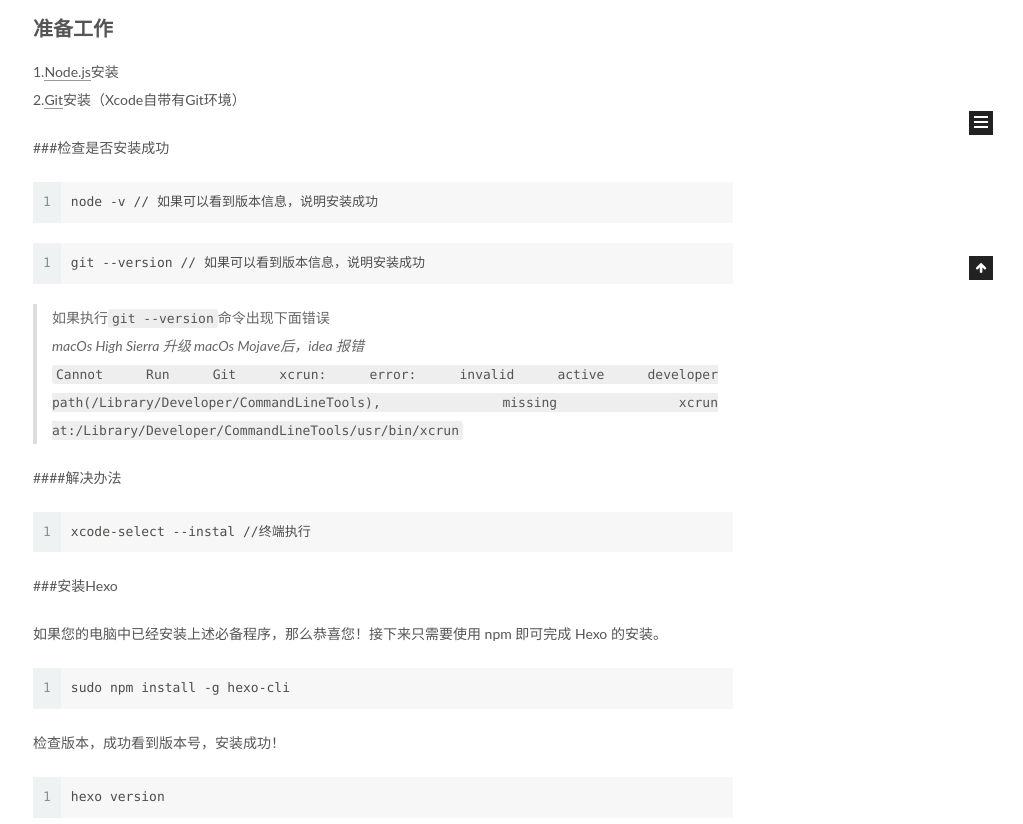
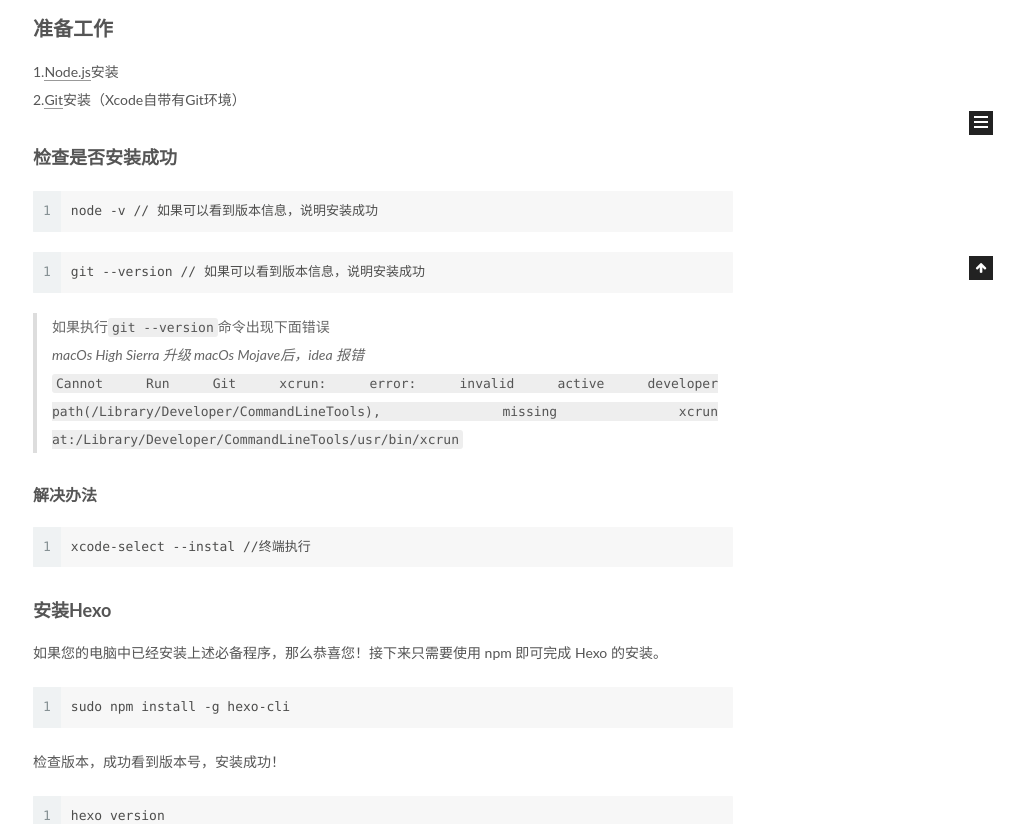
Before and after one commit to Smilefrank/Smilefrank.github.io, a plain HTML site: page index.html in a window 1280 px wide. Shown: the part 620-1444 px from the top of the page, without its empty margins (257-1280 px from the left). Drawn offline with Linux system fonts and the light colour scheme.

Commit message:
Site updated: 2019-07-30 18:56:00

```diff
--- a/css/main.css
+++ b/css/main.css
@@ -1822,7 +1822,7 @@
   width: 4px;
   height: 4px;
   border-radius: 50%;
-  background: #ff2169;
+  background: #d2daff;
 }
 .links-of-blogroll {
   font-size: 13px;
--- a/index.html
+++ b/index.html
@@ -308,19 +308,16 @@
 <p><a href="https://hexo.io/zh-cn/docs/index.html" target="_blank" rel="noopener">Hexo框架</a>Hexo 是一个快速、简洁且高效的博客框架。Hexo 使用 <a href="http://daringfireball.net/projects/markdown/" target="_blank" rel="noopener">Markdown</a>（或其他渲染引擎）解析文章，在几秒内，即可利用靓丽的主题生成静态网页。</p>
 </blockquote>
 <h2 id="准备工作"><a href="#准备工作" class="headerlink" title="准备工作"></a>准备工作</h2><p>1.<a href="http://nodejs.org/" target="_blank" rel="noopener">Node.js</a>安装<br>2.<a href="http://git-scm.com/" target="_blank" rel="noopener">Git</a>安装（Xcode自带有Git环境）</p>
-<p>###检查是否安装成功</p>
-<figure class="highlight plain"><table><tr><td class="gutter"><pre><span class="line">1</span><br></pre></td><td class="code"><pre><span class="line">node -v // 如果可以看到版本信息，说明安装成功</span><br></pre></td></tr></table></figure>
+<h3 id="检查是否安装成功"><a href="#检查是否安装成功" class="headerlink" title="检查是否安装成功"></a>检查是否安装成功</h3><figure class="highlight plain"><table><tr><td class="gutter"><pre><span class="line">1</span><br></pre></td><td class="code"><pre><span class="line">node -v // 如果可以看到版本信息，说明安装成功</span><br></pre></td></tr></table></figure>
 
 <figure class="highlight plain"><table><tr><td class="gutter"><pre><span class="line">1</span><br></pre></td><td class="code"><pre><span class="line">git --version // 如果可以看到版本信息，说明安装成功</span><br></pre></td></tr></table></figure>
 
 <blockquote>
 <p>如果执行<code>git --version</code>命令出现下面错误<br><em>macOs High Sierra 升级 macOs Mojave后，idea 报错</em><br><code>Сannot Run Git xcrun: error: invalid active developer path(/Library/Developer/CommandLineTools), missing xcrun at:/Library/Developer/CommandLineTools/usr/bin/xcrun</code></p>
 </blockquote>
-<p>####解决办法</p>
-<figure class="highlight plain"><table><tr><td class="gutter"><pre><span class="line">1</span><br></pre></td><td class="code"><pre><span class="line">xcode-select --instal //终端执行</span><br></pre></td></tr></table></figure>
+<h4 id="解决办法"><a href="#解决办法" class="headerlink" title="解决办法"></a>解决办法</h4><figure class="highlight plain"><table><tr><td class="gutter"><pre><span class="line">1</span><br></pre></td><td class="code"><pre><span class="line">xcode-select --instal //终端执行</span><br></pre></td></tr></table></figure>
 
-<p>###安装Hexo</p>
-<p>如果您的电脑中已经安装上述必备程序，那么恭喜您！接下来只需要使用 npm 即可完成 Hexo 的安装。</p>
+<h3 id="安装Hexo"><a href="#安装Hexo" class="headerlink" title="安装Hexo"></a>安装Hexo</h3><p>如果您的电脑中已经安装上述必备程序，那么恭喜您！接下来只需要使用 npm 即可完成 Hexo 的安装。</p>
 <figure class="highlight plain"><table><tr><td class="gutter"><pre><span class="line">1</span><br></pre></td><td class="code"><pre><span class="line">sudo npm install -g hexo-cli</span><br></pre></td></tr></table></figure>
 
 <p>检查版本，成功看到版本号，安装成功！</p>
```
Also changed, not shown: 2019/07/26/hello-world/index.html (+8 -11 lines).
